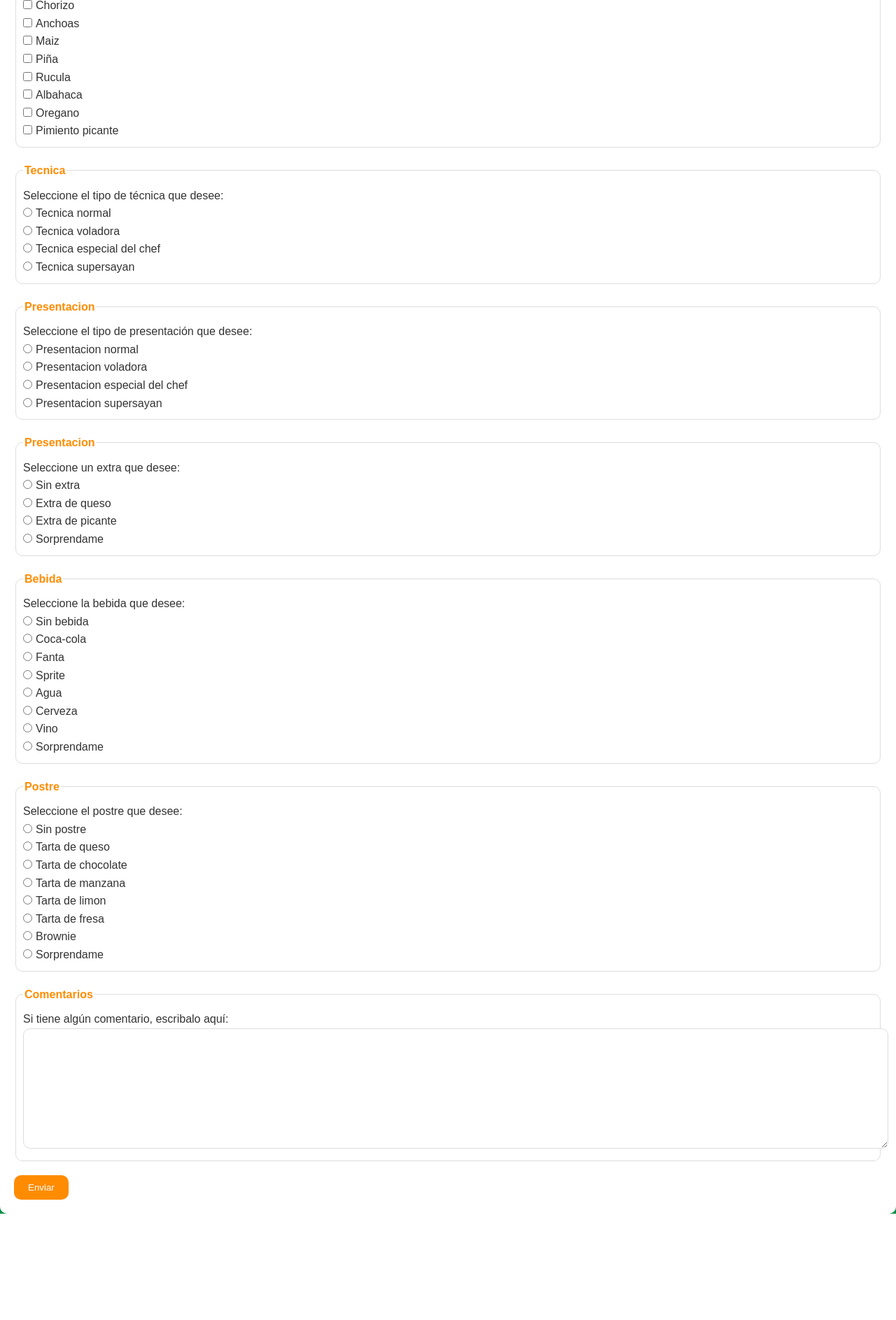
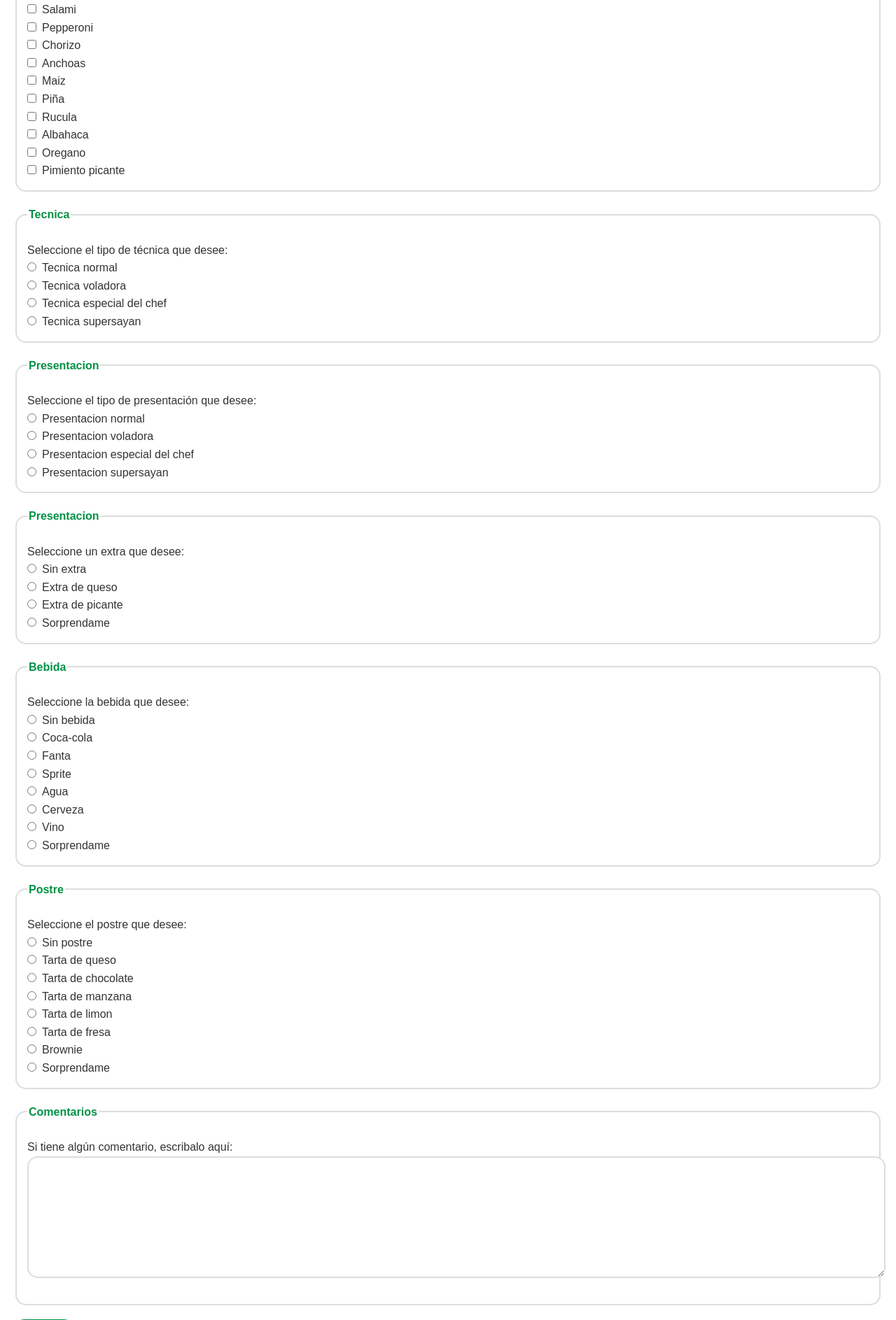
Before and after one commit to AnaLopezP/PatronesEstrEval, a Flask app: page /pizzacreativa in a window 1280 px wide. Shown: the part 879-2766 px from the top of the page at 70% size. Before the commit the page ends 2614 px from the top, so only its background shows below. Run offline with Flask 3, Linux system fonts and the light colour scheme.

Commit message:
ahora formulario

```diff
--- a/pizzeria/aplicacionPIZZ/static/css/estilos.css
+++ b/pizzeria/aplicacionPIZZ/static/css/estilos.css
@@ -8,7 +8,7 @@ body {
     font-family: 'Arial', sans-serif;
     line-height: 1.6;
     background: url('/static/images/logo4.jpeg') center center no-repeat; /* Centra la imagen y evita la repetición */
-    background-size: auto 70%; /* Ajusta el tamaño vertical al 70%, puedes ajustar este valor según tus necesidades */
+    background-size: auto 100%; /* Ajusta el tamaño vertical al 70%, puedes ajustar este valor según tus necesidades */
     background-attachment: fixed; /* Fija la imagen para que no se mueva al hacer scroll */
     background-color: rgb(0 146 70); /* Color de fondo verde */
     color: #333;
@@ -94,41 +94,43 @@ footer {
 form {
     background-color: #fff;
     padding: 20px;
-    border-radius: 10px; /* Bordes más redondos */
+    border-radius: 15px; /* Bordes más redondos */
     box-shadow: 0 0 10px rgba(0, 0, 0, 0.1);
     margin-top: 20px;
 }
 
 fieldset {
     margin-bottom: 20px;
-    border: 1px solid #ddd;
-    padding: 10px;
-    border-radius: 10px; /* Bordes más redondos */
+    border: 2px solid #ddd; /* Borde más grueso */
+    padding: 15px; /* Más espacio interno */
+    border-radius: 15px; /* Bordes más redondos */
 }
 
 legend {
     font-weight: bold;
-    color: #ff8c00;
+    color: rgb(0 146 70);
+    margin-bottom: 10px;
 }
 
 input[type="radio"],
 input[type="checkbox"] {
-    margin-right: 5px;
+    margin-right: 8px; /* Espacio entre los radio y checkbox */
 }
 
 textarea {
     width: 100%;
     padding: 10px;
-    border: 1px solid #ddd;
-    border-radius: 10px; /* Bordes más redondos */
+    border: 2px solid #ddd; /* Borde más grueso */
+    border-radius: 15px; /* Bordes más redondos */
+    margin-bottom: 15px; /* Más espacio en la parte inferior */
 }
 
 input[type="submit"] {
-    background-color: #ff8c00;
+    background-color: rgb(0 146 70);
     color: #fff;
-    padding: 10px 20px;
+    padding: 12px 24px; /* Ajuste del tamaño del botón */
     border: none;
-    border-radius: 10px; /* Bordes más redondos */
+    border-radius: 15px; /* Bordes más redondos */
     cursor: pointer;
     transition: background-color 0.3s ease;
 }
```
